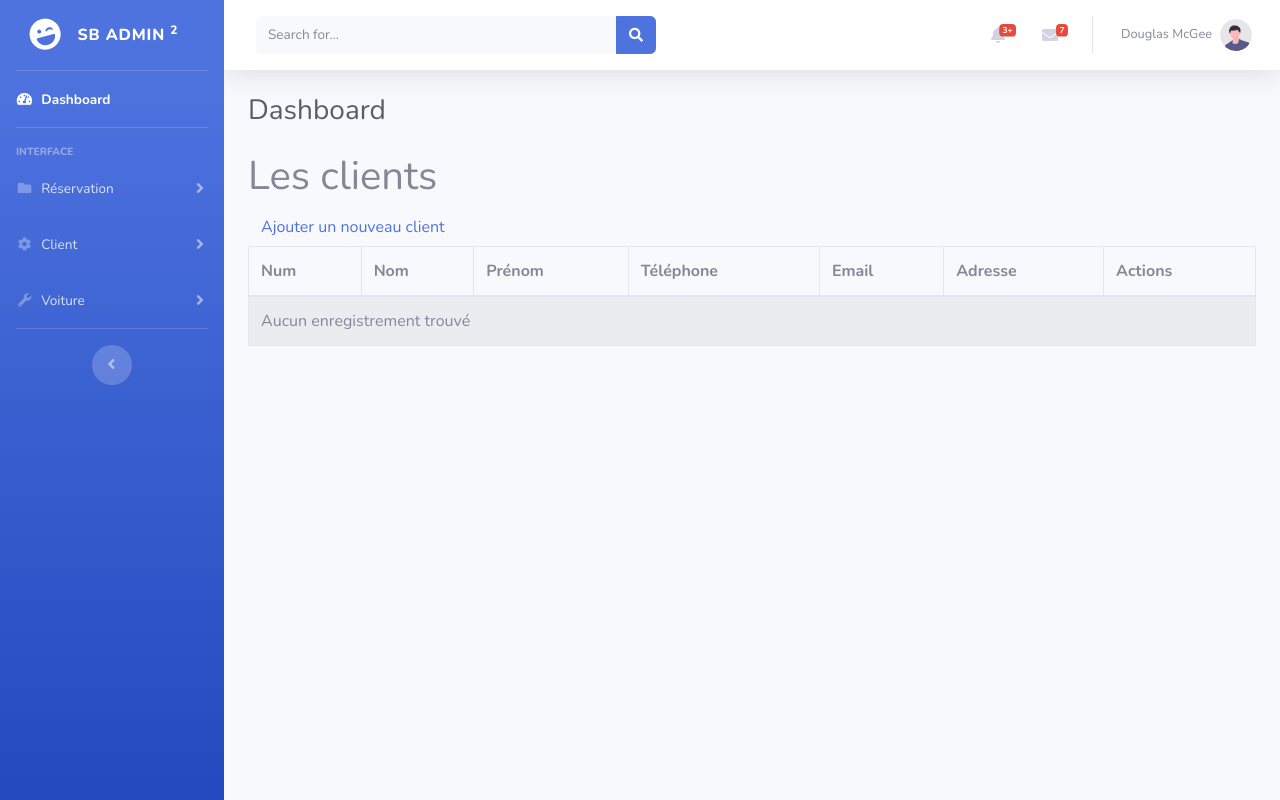
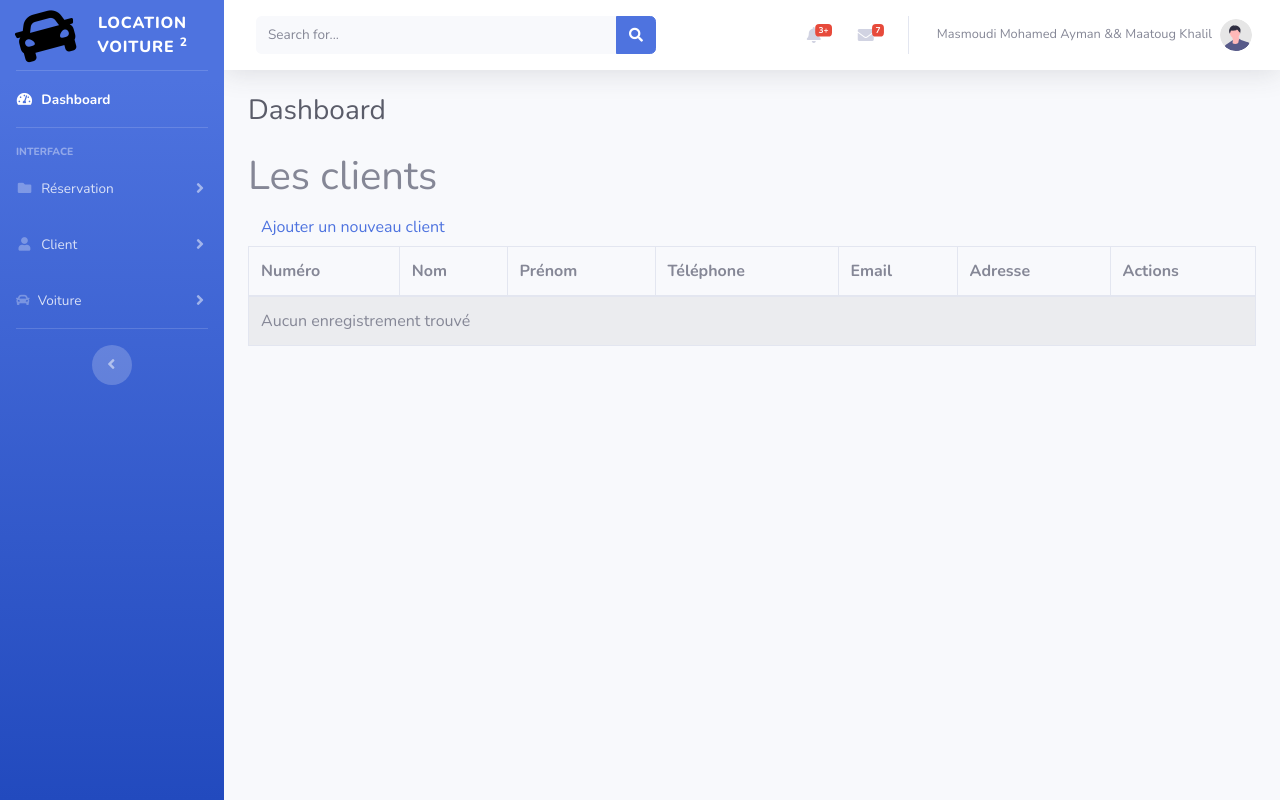
Before and after one commit to masmoudiayman/LocationVoiture, a Symfony app: template templates/client/index.html.twig in a window 1280 px wide. Run offline with Twig, Linux system fonts and the light colour scheme; the template is opened without the code that fills it, so the values that code supplies are empty; some libraries are stand-ins or nearby versions.

Commit message:
27-12-2021

```diff
--- a/public/login/css/main.css
+++ b/public/login/css/main.css
@@ -195,7 +195,7 @@ iframe {
   overflow: hidden;
   padding: 55px 55px 37px 55px;
 
-  background: #9152f8;
+  background: #52f8f0;
   background: -webkit-linear-gradient(top, #7579ff, #b224ef);
   background: -o-linear-gradient(top, #7579ff, #b224ef);
   background: -moz-linear-gradient(top, #7579ff, #b224ef);
--- a/templates/base.html.twig
+++ b/templates/base.html.twig
@@ -10,6 +10,10 @@
     <meta name="author" content="">
 
     <title>SB Admin 2 - Dashboard</title>
+    {% block stylesheets %}
+    {% endblock %}
+
+
 
     <!-- Custom fonts for this template-->
     <link href="{{ asset('vendor/fontawesome-free/css/all.min.css')}}" rel="stylesheet" type="text/css">
@@ -31,11 +35,11 @@
         <ul class="navbar-nav bg-gradient-primary sidebar sidebar-dark accordion" id="accordionSidebar">
 
             <!-- Sidebar - Brand -->
-            <a class="sidebar-brand d-flex align-items-center justify-content-center" href="index.html">
+            <a class="sidebar-brand d-flex align-items-center justify-content-center" >
                 <div class="sidebar-brand-icon rotate-n-15">
-                    <i class="fas fa-laugh-wink"></i>
+                 <i class="fa fa-car" style="font-size:60px;color:black;"></i>
                 </div>
-                <div class="sidebar-brand-text mx-3">SB Admin <sup>2</sup></div>
+                <div class="sidebar-brand-text mx-3">Location Voiture <sup>2</sup></div>
             </a>
 
             <!-- Divider -->
@@ -66,7 +70,7 @@
                 <div id="collapsePages" class="collapse" aria-labelledby="headingPages" data-parent="#accordionSidebar">
                     <div class="bg-white py-2 collapse-inner rounded">
                         <a class="collapse-item" href="{{ path('reservation_new') }}">Ajouter une réservation</a>
-                        <a class="collapse-item" href="{{ path('reservation_index') }}">Les réservation</a>
+                        <a class="collapse-item" href="{{ path('reservation_index') }}">Les réservations</a>
                     </div>
                 </div>
             </li>
@@ -75,13 +79,13 @@
             <li class="nav-item">
                 <a class="nav-link collapsed" href="#" data-toggle="collapse" data-target="#collapseTwo"
                     aria-expanded="true" aria-controls="collapseTwo">
-                    <i class="fas fa-fw fa-cog"></i>
+                    <i class="fa fa-fw fa-user"></i>
                     <span>Client</span>
                 </a>
                 <div id="collapseTwo" class="collapse" aria-labelledby="headingTwo" data-parent="#accordionSidebar">
                     <div class="bg-white py-2 collapse-inner rounded">
-                        <a class="collapse-item" href="{{ path('client_new') }}">Ajouter client</a>
-                        <a class="collapse-item" href="{{ path('client_index') }}">Les client</a>
+                        <a class="collapse-item" href="{{ path('client_new') }}">Ajouter un client</a>
+                        <a class="collapse-item" href="{{ path('client_index') }}">Les clients</a>
                     </div>
                 </div>
             </li>
@@ -90,14 +94,14 @@
             <li class="nav-item">
                 <a class="nav-link collapsed" href="#" data-toggle="collapse" data-target="#collapseUtilities"
                     aria-expanded="true" aria-controls="collapseUtilities">
-                    <i class="fas fa-fw fa-wrench"></i>
+                    <i class="fa fa-car"></i>
                     <span>Voiture</span>
                 </a>
                 <div id="collapseUtilities" class="collapse" aria-labelledby="headingUtilities"
                     data-parent="#accordionSidebar">
 
                     <div class="bg-white py-2 collapse-inner rounded">
-                        <a class="collapse-item" href="{{ path('voiture_new') }}">Ajouter Voiture</a>
+                        <a class="collapse-item" href="{{ path('voiture_new') }}">Ajouter une voiture</a>
                         <a class="collapse-item" href="{{ path('voiture_index') }}">Les voitures</a>
                     </div>
                 </div>
@@ -295,7 +299,7 @@
                         <li class="nav-item dropdown no-arrow">
                             <a class="nav-link dropdown-toggle" href="#" id="userDropdown" role="button"
                                 data-toggle="dropdown" aria-haspopup="true" aria-expanded="false">
-                                <span class="mr-2 d-none d-lg-inline text-gray-600 small">Douglas McGee</span>
+                                <span class="mr-2 d-none d-lg-inline text-gray-600 small">Masmoudi Mohamed Ayman && Maatoug Khalil </span>
                                 <img class="img-profile rounded-circle"
                                     src="{{ asset('img/undraw_profile.svg')}}">
                             </a>
--- a/templates/client/index.html.twig
+++ b/templates/client/index.html.twig
@@ -10,7 +10,7 @@
     <table  class="table table-bordered table-striped">
         <thead>
             <tr>
-                <th>Num</th>
+                <th>Numéro</th>
                 <th>Nom</th>
                 <th>Prénom</th>
                 <th>Téléphone</th>
--- a/templates/registration/register.html.twig
+++ b/templates/registration/register.html.twig
@@ -2,9 +2,10 @@
 
 {% block title %}Register{% endblock %}
 
+
 {% block body %}
 
-    <h1>Inscription</h1>
+    <h1 class="h3 mb-3 font-weight-normal"> Inscription </h1>
 
     {{ form_start(registrationForm) }}
         {{ form_row(registrationForm.email) }}
@@ -13,6 +14,6 @@
         }) }}
         {{ form_row(registrationForm.agreeTerms) }}
 
-        <button type="submit" class="btn">S'inscrire</button>
+        <button type="submit" class="btn btn-success">S'inscrire</button>
     {{ form_end(registrationForm) }}
 {% endblock %}
--- a/templates/reservation/_form.html.twig
+++ b/templates/reservation/_form.html.twig
@@ -1,4 +1,4 @@
 {{ form_start(form) }}
     {{ form_widget(form) }}
-    <button class="btn">{{ button_label|default('Save') }}</button>
+    <button class="btn btn-success">{{ button_label|default('Save') }}</button>
 {{ form_end(form) }}
--- a/templates/reservation/index.html.twig
+++ b/templates/reservation/index.html.twig
@@ -5,7 +5,7 @@
 {% block body %}
     <h1>Les réservations </h1>
 
-    <table class="table">
+    <table class="table table-bordered table-striped">
         <thead>
             <tr>
                 <th>Numéro</th>
--- a/templates/security/login.html.twig
+++ b/templates/security/login.html.twig
@@ -1,4 +1,5 @@
 {% extends 'registre.html.twig' %}
+
 
 {% block title %}Log in!{% endblock %}
 
```
Also changed, not shown: templates/reservation/edit.html.twig (+17 -0 lines), templates/reservation/new.html.twig (+17 -0 lines), public/css/sb-admin-2.css.
